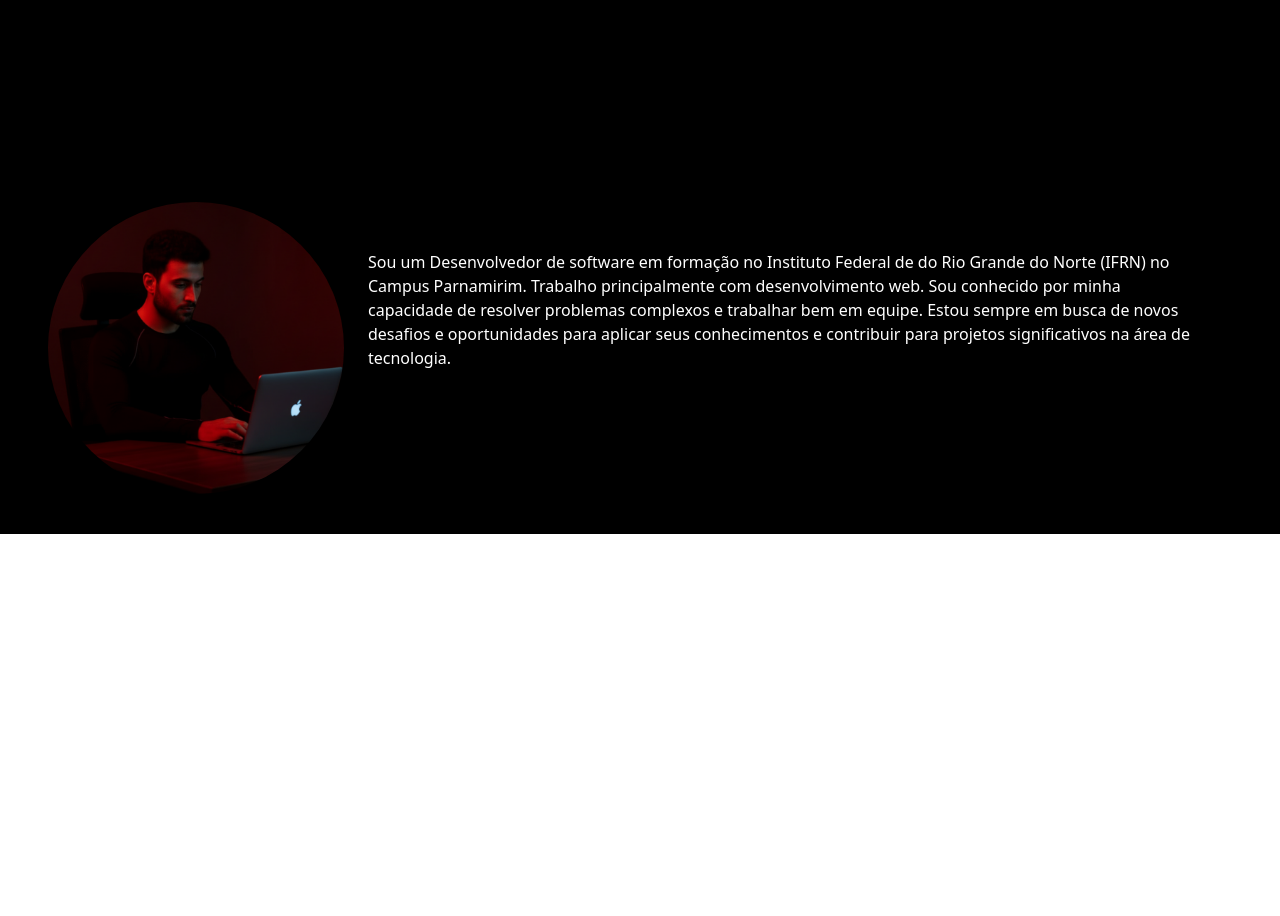
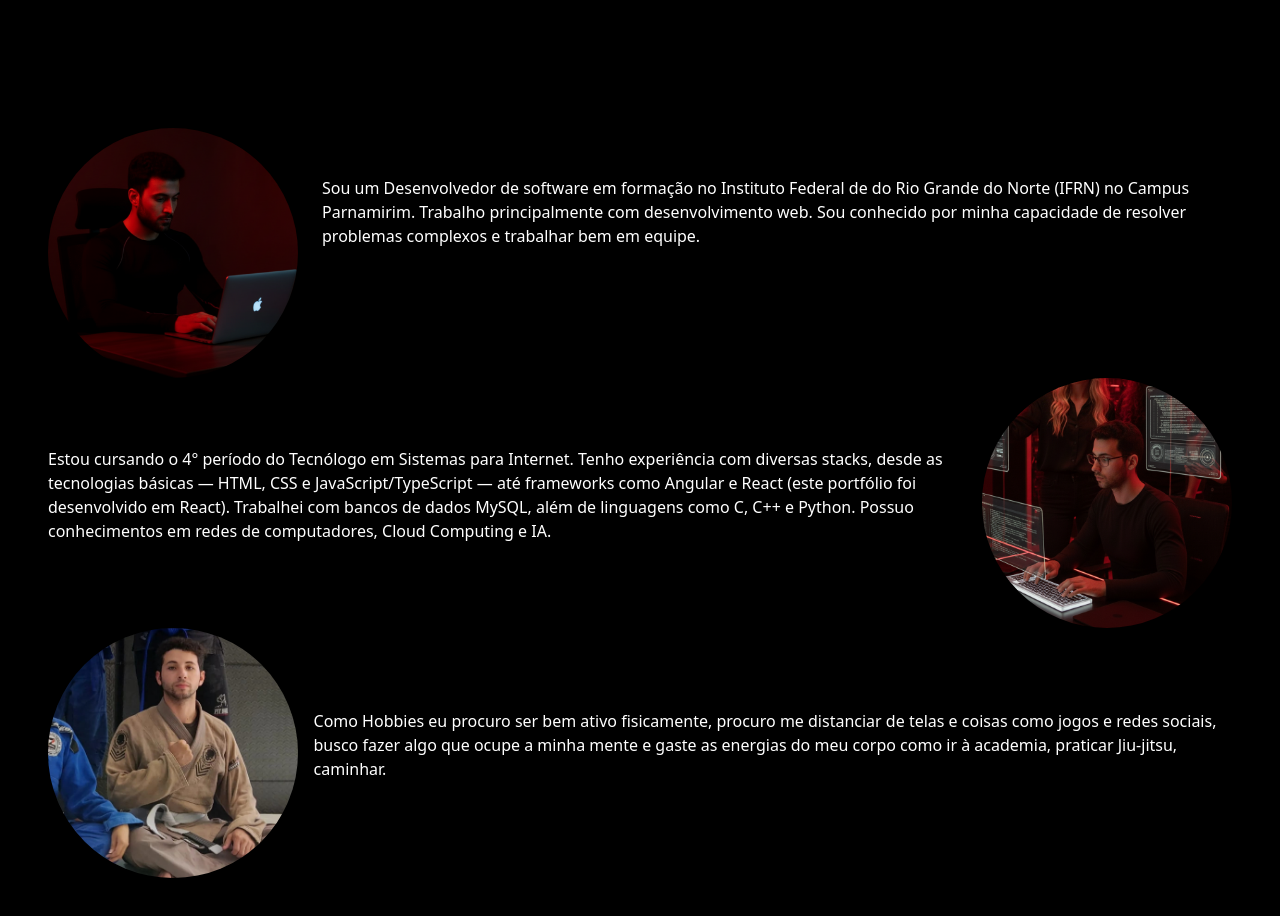
Before and after one commit to CarlosMateusDeveloper/meuportifolio, a React (Vite) app in the folder portifolio/: page / in a window 1280 px wide. Shown: the part 720-1636 px from the top of the page. Before the commit the page ends 1254 px from the top, so only its background shows below. Built offline with nearby package versions, Linux system fonts and the light colour scheme.

Commit message:
conclusão do componente about

```diff
--- a/portifolio/src/componentes/about/about.css
+++ b/portifolio/src/componentes/about/about.css
@@ -1,3 +1,12 @@
 .about{
     background-color: #000000;
 }
+
+.section img{
+    width: 250px;
+    height: 250px;
+}
+
+.section p{
+    width: 1000px;
+}
--- a/portifolio/src/componentes/about/about.jsx
+++ b/portifolio/src/componentes/about/about.jsx
@@ -1,17 +1,28 @@
 import './about.css'
 import foto from '../../assets/fotoportifolio-1.png'
+import foto2 from '../../assets/foto2.png'
+import fotoesportes from '../../assets/foto-esportes.jpg'
 export default function About() {
     return (
-        <section className="about pt-5">
+        <section className="about pt-5 pb-5">
             <div className="section d-flex flex-row align-itens-center justify-content-center container-fluid px-5 " id="about">
-                 <img className='rounded-circle w-25' src={foto} alt="" />
+                 <img className='rounded-circle ' src={foto} alt="" />
             <p className="about-text text-white pt-5 px-4">
-               Sou um Desenvolvedor de software em formação no Instituto Federal de do Rio Grande do Norte (IFRN) no Campus Parnamirim. Trabalho principalmente com desenvolvimento web. Sou conhecido por minha capacidade de resolver problemas complexos e trabalhar bem em equipe. Estou sempre em busca de novos desafios e oportunidades para aplicar seus conhecimentos e contribuir para projetos significativos na área de tecnologia.
+               Sou um Desenvolvedor de software em formação no Instituto Federal de do Rio Grande do Norte (IFRN) no Campus Parnamirim. Trabalho principalmente com desenvolvimento web. Sou conhecido por minha capacidade de resolver problemas complexos e trabalhar bem em equipe.
             </p>
             </div>
-            <div className="section">
-                <p></p>
-                <img src="" alt="" />
+            <div className="section d-flex flex-row align-itens-center justify-content-center container-fluid px-5 gap-y-3 " id="about-2">
+                <p className='text-white align-content-center'>Estou cursando o 4° período do Tecnólogo em Sistemas para Internet.
+                    Tenho experiência com diversas stacks, desde as tecnologias básicas — HTML, CSS e JavaScript/TypeScript — até frameworks como Angular e React (este portfólio foi desenvolvido em React).
+                    Trabalhei com bancos de dados MySQL, além de linguagens como C, C++ e Python.
+                    Possuo conhecimentos em redes de computadores, Cloud Computing e IA.</p>
+                <img className=' rounded-circle' src={foto2} alt="" />
+            </div>
+            <div className="section d-flex flex-row align-itens-center justify-content-center container-fluid px-5 gap-y-3 " id="about-3">
+                <img className='rounded-circle me-3' src={fotoesportes} alt="" />
+                <p className='text-white align-content-center'>
+                    Como Hobbies eu procuro ser bem ativo fisicamente, procuro me distanciar de telas e coisas como jogos e redes sociais, busco fazer algo que ocupe a minha mente e gaste as energias do meu corpo como ir à academia, praticar Jiu-jitsu, caminhar.
+                </p>
             </div>
 
         </section>
--- a/portifolio/src/componentes/maindiv/maindiv.css
+++ b/portifolio/src/componentes/maindiv/maindiv.css
@@ -1,6 +1,7 @@
 .home{
     background-color: #000000;
     height: 100vh   ;
+    padding-top: 90px;
 }
 
 .home-content h1 , .typing-text, .description{
--- a/portifolio/src/componentes/navbar/navbar.css
+++ b/portifolio/src/componentes/navbar/navbar.css
@@ -1,6 +1,12 @@
 
 .navbar{
-    background-color: #000000 ;
+    background-color: transparent;
+    backdrop-filter: blur(4px);
+    position: fixed;
+    top: 0;
+    left: 0;
+    width: 100%;
+    z-index: 1000;
 }
 
 .navbar-brand{
--- a/portifolio/src/componentes/navbar/navbar.jsx
+++ b/portifolio/src/componentes/navbar/navbar.jsx
@@ -3,13 +3,13 @@ import './navbar.css'
 export default function Navbar() {
   return (
     <nav className="navbar navbar-expand-lg">
-      <div className="container-fluid d-flex justify-content-around px-5">
+      <div className="container-fluid px-5 d-flex justify-content-between align-items-center">
         <a className="navbar-brand px-5" href="#">Mateus <span className='last-name'>Gonçalves</span> </a>
         <button className="navbar-toggler" type="button" data-bs-toggle="collapse" data-bs-target="#navbarNavAltMarkup" aria-controls="navbarNavAltMarkup" aria-expanded="false" aria-label="Toggle navigation">
             <span className="navbar-toggler-icon"></span>
         </button>
-        <div className="collapse navbar-collapse d-flex justify-content-end me-5" id="navbarNavAltMarkup">
-           <div className="navbar-nav gap-3 ">
+        <div className="collapse navbar-collapse d-flex justify-content-end" id="navbarNavAltMarkup">
+           <div className="navbar-nav d-flex gap-3 ms-auto me-5">
              <a className="nav-link pt-0" aria-current="page" href="#"><img src="/ai-svgrepo-com.svg" alt="" /></a>
              <a className="nav-link" href="#">Sobre mim</a>
              <a className="nav-link" href="#">Projetos</a>
```
Also changed, not shown: portifolio/src/componentes/projetcts/projects.jsx (added, +8 -0 lines), portifolio/src/assets/foto-esportes.jpg (added), portifolio/src/assets/foto2.png (added), portifolio/src/componentes/projetcts/projects.css (added).
